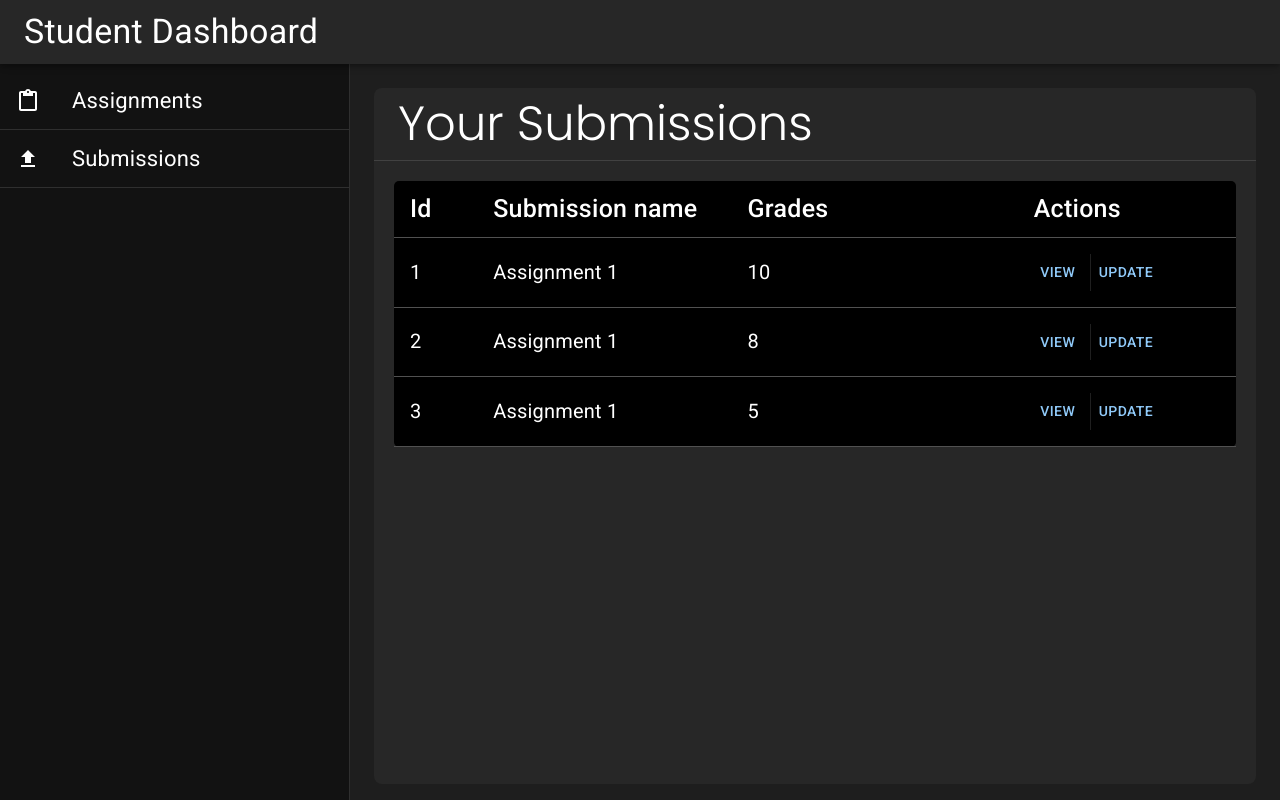
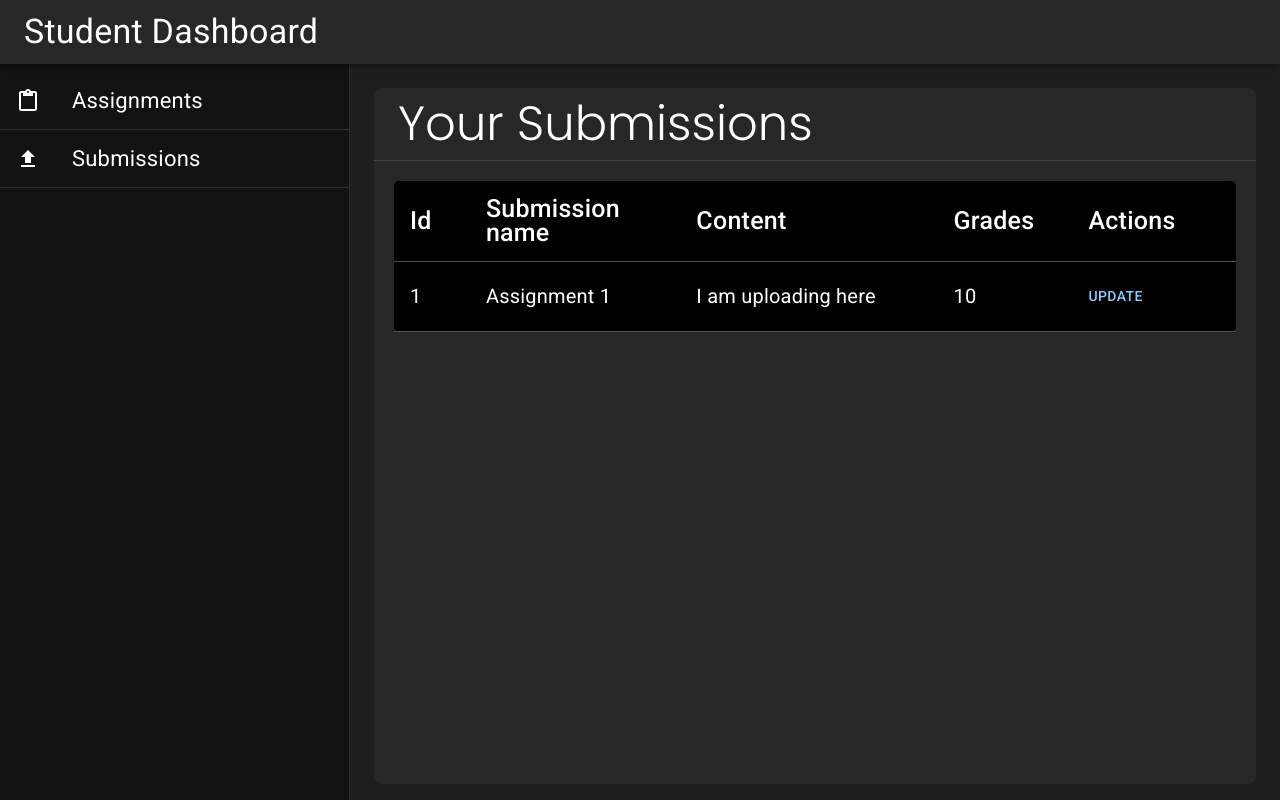
Before and after one commit to WinayGupta777/Assignment_Management, a React (Create React App) app in the folder frontend/: page /student/submission in a window 1280 px wide. Built offline with nearby package versions, Linux system fonts and the light colour scheme; data requests are answered from the project's data file.

Commit message:
In Submission Page of student, the table is geeting data from server; Table modified;

```diff
--- a/frontend/db.json
+++ b/frontend/db.json
@@ -39,6 +39,7 @@
       "id": 1,
       "subName": "Assignment  1",
       "content": "I am uploading here",
+      "grades": 10,
       "student": "Vinay Gupta"
     }
   ]
--- a/frontend/src/components/student/SubmissionPage.js
+++ b/frontend/src/components/student/SubmissionPage.js
@@ -1,8 +1,18 @@
 import React from 'react';
 import { Box, Divider, Typography, Table, TableCell, TableContainer, TableHead, TableRow, TableBody, Button } from '@mui/material';
 import TableData from "../../json/SubmissionTableData.json";
+import axios from 'axios';
 
 const SubmissionPageS = () => {
+    const [formData, setFormData] = React.useState([]);
+
+    const getSubmissions = () => {
+        axios.get("http://localhost:4000/submissions")
+            .then((res) => setFormData(res.data))
+            .catch((err) => console.log);
+    }
+
+
     const drawerSpace = "350px";
     const AppbarSpace = "64px";
     return (
@@ -22,7 +32,10 @@ const SubmissionPageS = () => {
                 <Typography variant='h3' sx={{ p: 1, pl: 3, fontFamily: 'Poppins' }}>Your Submissions</Typography>
                 <Divider />
 
-                <SubmissionTableS />
+                <SubmissionTableS
+                    getSubmissionData={getSubmissions}
+                    fdata={formData}
+                />
             </Box>
         </Box>
     )
@@ -31,7 +44,16 @@ const SubmissionPageS = () => {
 export default SubmissionPageS;
 
 
-const SubmissionTableS = () => {
+const SubmissionTableS = (props) => {
+    const [dataLoaded, setDataLoaded] = React.useState(false);
+
+    React.useEffect(() => {
+        if (!dataLoaded) {
+            props.getSubmissionData();
+            setDataLoaded(true);
+        }
+    }, [dataLoaded, props]);
+
     return (
         <Box
             sx={{ flex: 1, margin: '20px 20px', borderRadius: '5px', backgroundColor: 'black' }}
@@ -40,25 +62,22 @@ const SubmissionTableS = () => {
                 <Table aria-label="simple table">
                     <TableHead>
                         <TableRow>
-                            {["Id", "Submission name", "Grades", "Actions"].map((value, key) => (
+                            {["Id", "Submission name", "Content", "Grades", "Actions"].map((value, key) => (
                                 <TableCell key={key} style={{ fontSize: '25px' }}>{value}</TableCell>
                             ))}
                         </TableRow>
                     </TableHead>
 
                     <TableBody>
-                        {TableData.map((value, key) => (
+                        {props.fdata.map((value, key) => (
 
                             <TableRow key={key}>
-                                <TableCell style={{ width: '5%', fontSize: '20px' }}>{value.Id}</TableCell>
-                                <TableCell style={{ width: '15%', fontSize: '20px' }}>{value.SubmissionOf}</TableCell>
-                                <TableCell style={{ width: '20%', fontSize: '20px' }}>{value.Grades}</TableCell>
+                                <TableCell style={{ width: '5%', fontSize: '20px' }}>{value.id}</TableCell>
+                                <TableCell style={{ width: '10%', fontSize: '20px' }}>{value.subName}</TableCell>
+                                <TableCell style={{ width: '20%', fontSize: '20px' }}>{value.content}</TableCell>
+                                <TableCell style={{ width: '5%', fontSize: '20px' }}>{value.grades}</TableCell>
                                 <TableCell style={{ width: '10%', fontSize: '20px' }}>
-                                    <Box
-                                        sx={{ display: 'flex', ml: -1 }}
-                                    >
-                                        <Button>View</Button>
-                                        <Divider orientation='vertical' flexItem />
+                                    <Box sx={{ display: 'flex', ml: -1 }} >
                                         <Button>Update</Button>
                                     </Box>
                                 </TableCell>
```
